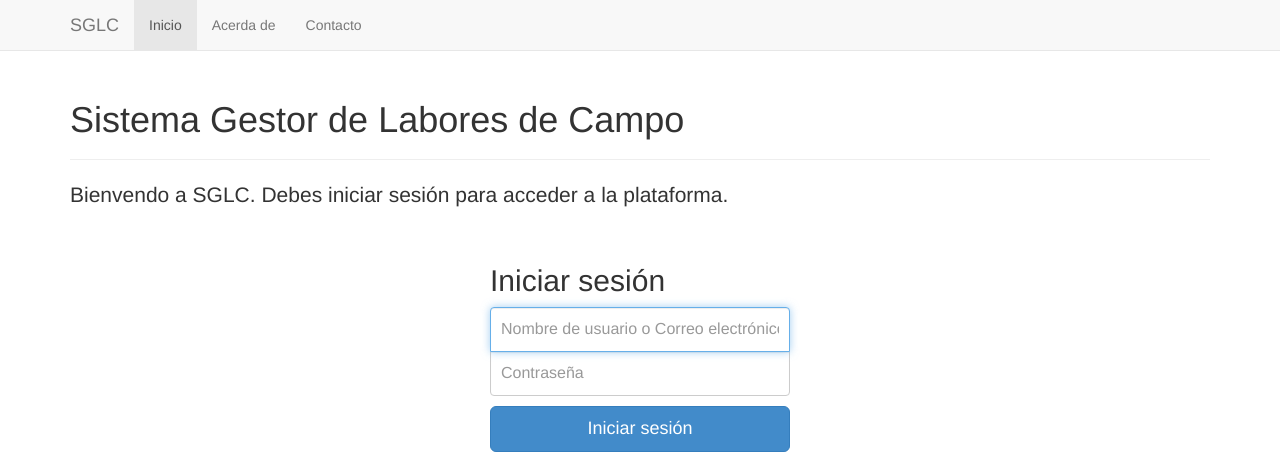
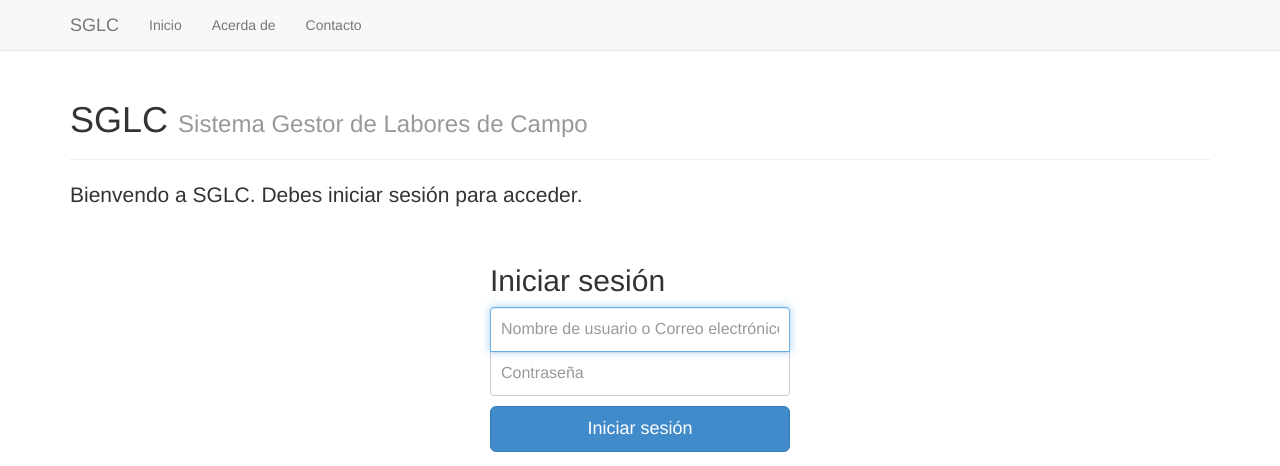
Before and after one commit to Daiech/Destaju, a Django app: page / in a window 1280 px wide. Shown: the top 466 px of the page. Run offline with Django 3.2, Linux system fonts and the light colour scheme; parts of the project's set-up code (start-up, migrations or seed data) failed here and were passed over; some libraries are stand-ins or nearby versions.

Commit message:
{{ PROJECT_NAME }} and {{ PROJECT_DESCRIPTION }} -> global vars

```diff
--- /dev/null
+++ b/apps/website/context_processors.py
@@ -0,0 +1,8 @@
+def get_project_name(request):
+    from django.conf import settings
+    return {"PROJECT_NAME": settings.PROJECT_NAME, "PROJECT_DESCRIPTION": settings.PROJECT_DESCRIPTION}
+
+
+def is_debug(request):
+    from django.conf import settings
+    return {"DEBUG": settings.DEBUG}
--- a/apps/website/templates/home.html
+++ b/apps/website/templates/home.html
@@ -2,9 +2,9 @@
 {% block TITLE %}Inicio{% endblock %}
 {% block content %}
 <div class="page-header">
-  <h1>Sistema Gestor de Labores de Campo</h1>
+  <h1>{{ PROJECT_NAME }} <small>{{ PROJECT_DESCRIPTION }}</small></h1>
 </div>
-<p class="lead">Bienvendo a SGLC <a href="{% url 'personal_data' %}">{{user.username}}</a></p>
+<p class="lead">Bienvendo a {{ PROJECT_NAME }} <a href="{% url 'personal_data' %}">{{user.username}}</a></p>
 
 {% endblock %}
 {% block style %}
--- a/apps/website/templates/index.html
+++ b/apps/website/templates/index.html
@@ -1,10 +1,11 @@
 {% extends "base.html" %}
-{% block title %}Inicio{% endblock %}
+{% block TITLE %}Inicio{% endblock %}
 {% block content %}
 <div class="page-header">
-  <h1>Sistema Gestor de Labores de Campo</h1>
+  <h1>{{ PROJECT_NAME }} <small>{{ PROJECT_DESCRIPTION }}</small></h1>
 </div>
-<p class="lead">Bienvendo a SGLC. Debes iniciar sesi&oacute;n para acceder a la plataforma.</p>
+<p class="lead">Bienvendo a {{ PROJECT_NAME }}. Debes iniciar sesi&oacute;n para acceder.</p>
+<div class="">
 	<form class="form-signin" method="post" action="{% url 'log_in' %}">
 		<h2 class="form-signin-heading">Iniciar sesi&oacute;n</h2>
 		{% csrf_token %}
@@ -12,6 +13,7 @@
 		<input type="password" id="id_password" name="password" class="form-control" placeholder="Contrase&ntilde;a">
 		<button class="btn btn-lg btn-primary btn-block" type="submit">Iniciar sesi&oacute;n</button>
 	</form>
+</div>
 {% endblock %}
 {% block style %}
 <style type="text/css">
--- a/templates/base.html
+++ b/templates/base.html
@@ -1,13 +1,13 @@
 <!DOCTYPE html>
-<html lang="en">
+<html lang="es">
   <head>
     <meta charset="utf-8">
     <meta name="viewport" content="width=device-width, initial-scale=1.0">
-    <meta name="description" content="">
+    <meta name="description" content="{{ PROJECT_NAME }}, {{ PROJECT_DESCRIPTION }}">
     <meta name="author" content="">
     <link rel="shortcut icon" href="{{ STATIC_URL }}favicon.png">
 
-    <title>{% block TITLE %}{% endblock %} - SGLC</title>
+    <title>{% block TITLE %}{% endblock %} - {{ PROJECT_NAME }}</title>
 
     <!-- Bootstrap core CSS -->
     <link href="{{ STATIC_URL }}libs/bootstrap/dist/css/bootstrap.css" rel="stylesheet">
@@ -29,7 +29,6 @@
 
     <!-- Wrap all page content here -->
     <div id="wrap">
-
         <!-- Fixed navbar -->
         <div class="navbar navbar-default navbar-fixed-top">
         	{% include "top_bar.html" %}
@@ -44,7 +43,9 @@
 
     <div id="footer">
       <div class="container">
-        <p class="text-muted credit">SGLC 2013 <a href="http://daiech.com">Daiech.com</a></p>
+        <p class="text-muted credit">
+          {{ PROJECT_NAME }} <script>document.write((new Date()).getFullYear())</script> <a href="http://daiech.com">Daiech.com</a>
+        </p>
       </div>
     </div>
     <div id="alert-message" class="alert alert-success alert-block" style="display: none">
--- a/templates/template.html
+++ b/templates/template.html
@@ -1,8 +1,8 @@
 {% extends "base.html" %}
-{% block title %}Inicio{% endblock %}
+{% block TITLE %}Inicio{% endblock %}
 {% block content %}
 <div class="page-header">
-  <h1>Sistema Gestor de Labores de Campo</h1>
+  <h1>{{ PROJECT_NAME }} <small>{{ PROJECT_DESCRIPTION }}</small></h1>
 </div>
 <p class="lead">Esta es una plantilla base para el proyecto SGLC.</p>
 {% endblock %}
--- a/templates/top_bar.html
+++ b/templates/top_bar.html
@@ -1,3 +1,4 @@
+{% load gravatartag %}
 <div class="container">
   <div class="navbar-header">
     <button type="button" class="navbar-toggle" data-toggle="collapse" data-target=".navbar-collapse">
@@ -5,16 +6,25 @@
       <span class="icon-bar"></span>
       <span class="icon-bar"></span>
     </button>
-    <a class="navbar-brand" href="/">SGLC</a>
+    <a class="navbar-brand" href="/">{{ PROJECT_NAME }}</a>
   </div>
   <div class="collapse navbar-collapse">
     <ul class="nav navbar-nav">
-      <li class="active"><a href="/">Inicio</a></li>
-      <li><a href="#about">Acerda de</a></li>
-      <li><a href="#contact">Contacto</a></li>
+      <li id="menu-home"><a href="/">Inicio</a></li>
+      <li id="menu-about"><a href="#about">Acerda de</a></li>
+      <li id="menu-contact"><a href="#contact">Contacto</a></li>
     </ul>
     {% if user.is_authenticated %}
-    <div class="pull-right"><a href="{% url 'log_out' %} ">Cerrar sesi&oacute;n</a> </div>
+    <ul class="nav navbar-nav navbar-right">
+      <li>
+        <a href="{% url 'log_out' %}" class="alert-link">Cerrar sesi&oacute;n</a>
+      </li>
+      <li>
+        <a href="{% url 'personal_data' %}">
+         <img src="{{ user.email|showgravatar:'18'}}" width="18px" />
+        </a>
+      </li>
+    </ul>
     {% endif %}
   </div><!--/.nav-collapse -->
 </div>
```
Also changed, not shown: SGLC/settings.py (+14 -0 lines). Lines whose indentation alone changed are shown as unchanged.
